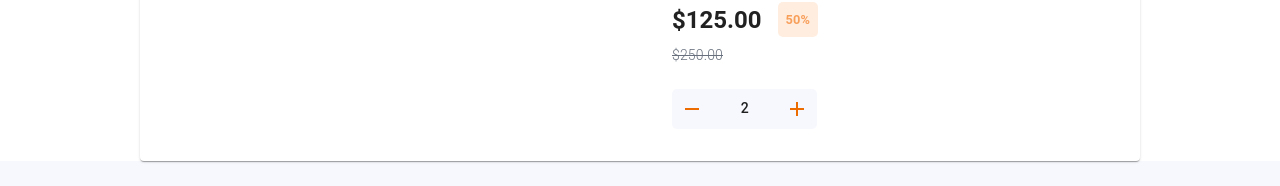
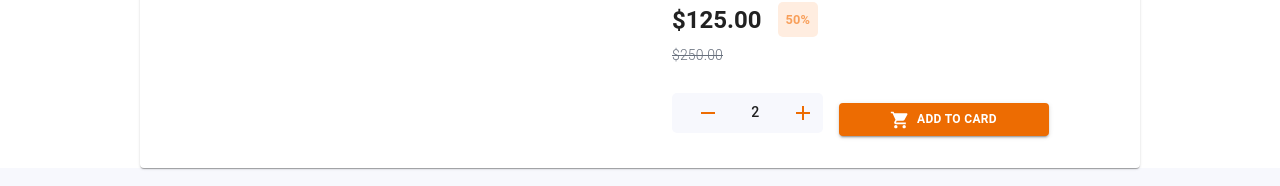
Before and after one commit to black-hole1378/product_landing_page, a Next.js app: page / in a window 1280 px wide. Shown: the part 394-580 px from the top of the page. Built offline with nearby package versions, Linux system fonts and the light colour scheme.

Commit message:
change saved

```diff
--- a/src/component/indexPage/ContentContainer.tsx
+++ b/src/component/indexPage/ContentContainer.tsx
@@ -6,9 +6,11 @@ import {
   Typography,
   Grid,
   IconButton,
+  Button,
 } from "@mui/material";
 import RemoveIcon from "@mui/icons-material/Remove";
 import AddIcon from "@mui/icons-material/Add";
+import ShoppingCartIcon from "@mui/icons-material/ShoppingCart";
 const ContentContainerWrapper = styled(Box)`
   width: 100%;
   height: max-content;
@@ -65,7 +67,7 @@ const ContentContainer: NextPage = () => {
             $250.00
           </Typography>
         </Stack>
-        <Grid container>
+        <Grid container sx={{ alignItems: "center" }} columnSpacing={2}>
           <ContainerWrapper item md={4} sm={12} container>
             <Grid item>
               <IconButton color="warning">
@@ -83,7 +85,15 @@ const ContentContainer: NextPage = () => {
               </IconButton>
             </Grid>
           </ContainerWrapper>
-          <Grid item md={8} sm={12}></Grid>
+          <Grid item mt={{ xs: "14px" }} md={6} xs={12}>
+            <Button
+              variant="contained"
+              sx={{ fontSize: "12px", fontWeight: "bolder", width: "100%" }}
+              color="warning"
+            >
+              <ShoppingCartIcon fontSize="small" /> &nbsp; Add to Card
+            </Button>
+          </Grid>
         </Grid>
       </Stack>
     </ContentContainerWrapper>
```
